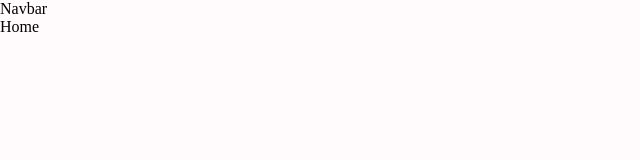
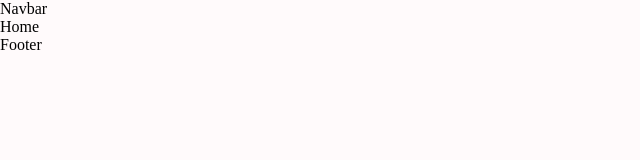
Before and after one commit to ZEAB-H/fitness_web_app, a React (Create React App) app: page / in a window 1280 px wide. Shown: the top 160 px of the page, without its empty margins (0-640 px from the left). Built offline with nearby package versions, Linux system fonts and the light colour scheme.

Commit message:
building the project on aug1

```diff
--- a/src/App.js
+++ b/src/App.js
@@ -9,13 +9,13 @@ import Navbar from "./components/Navbar";
 import Footer from "./components/Footer";
 const App = ()=> {
     return (
-        <Box width="400px">
+        <Box width="400px" sx={{width: {x1:'1448px'}}} m="auto">
             <Navbar/>
             <Routes>
                 <Route path="/" element={<Home/>}/>
                 <Route path="/excercise/:id" element={<ExerciseDetail/>}/>
-
             </Routes>
+            <Footer/>
         </Box>
     )
 }
```
